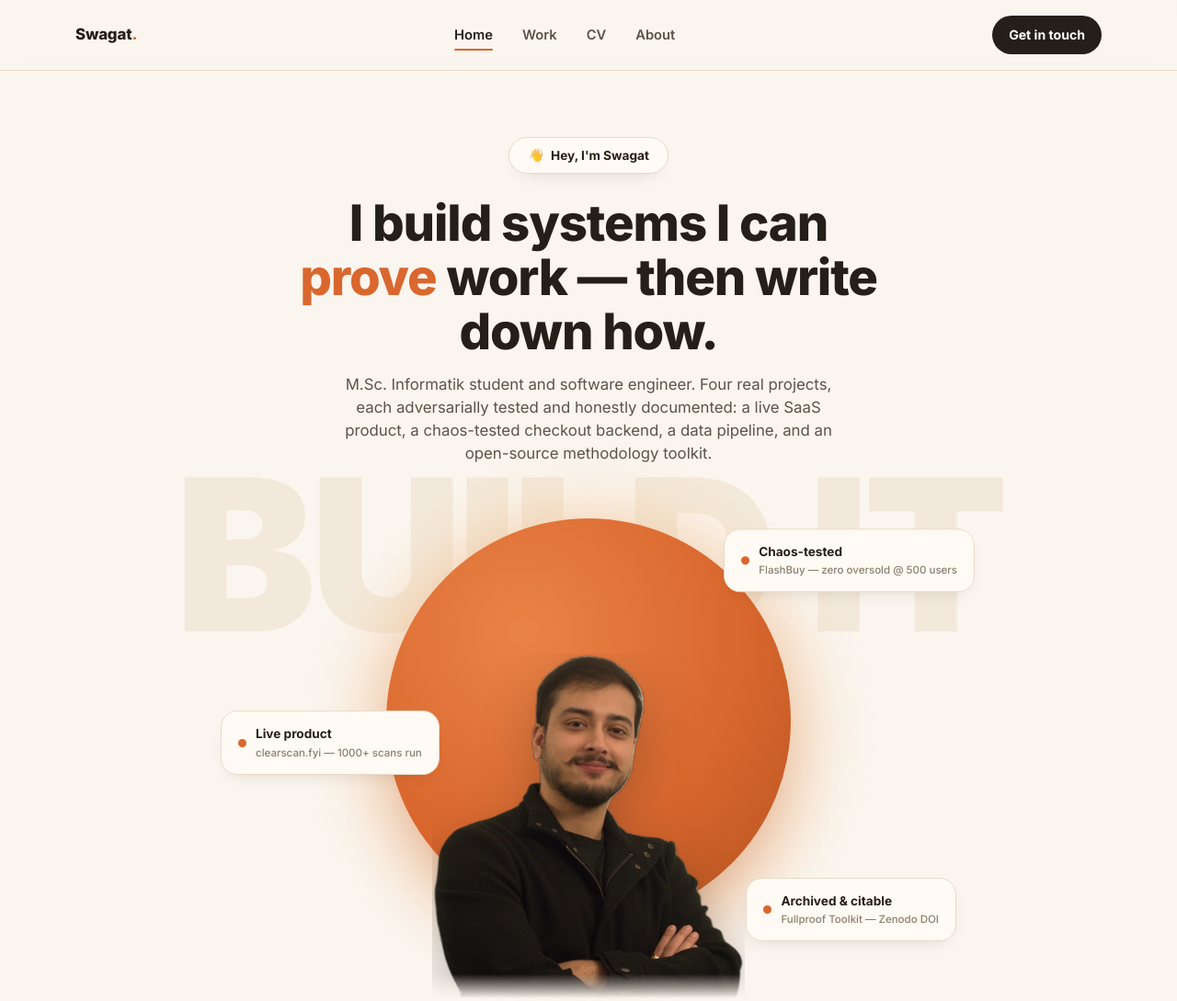
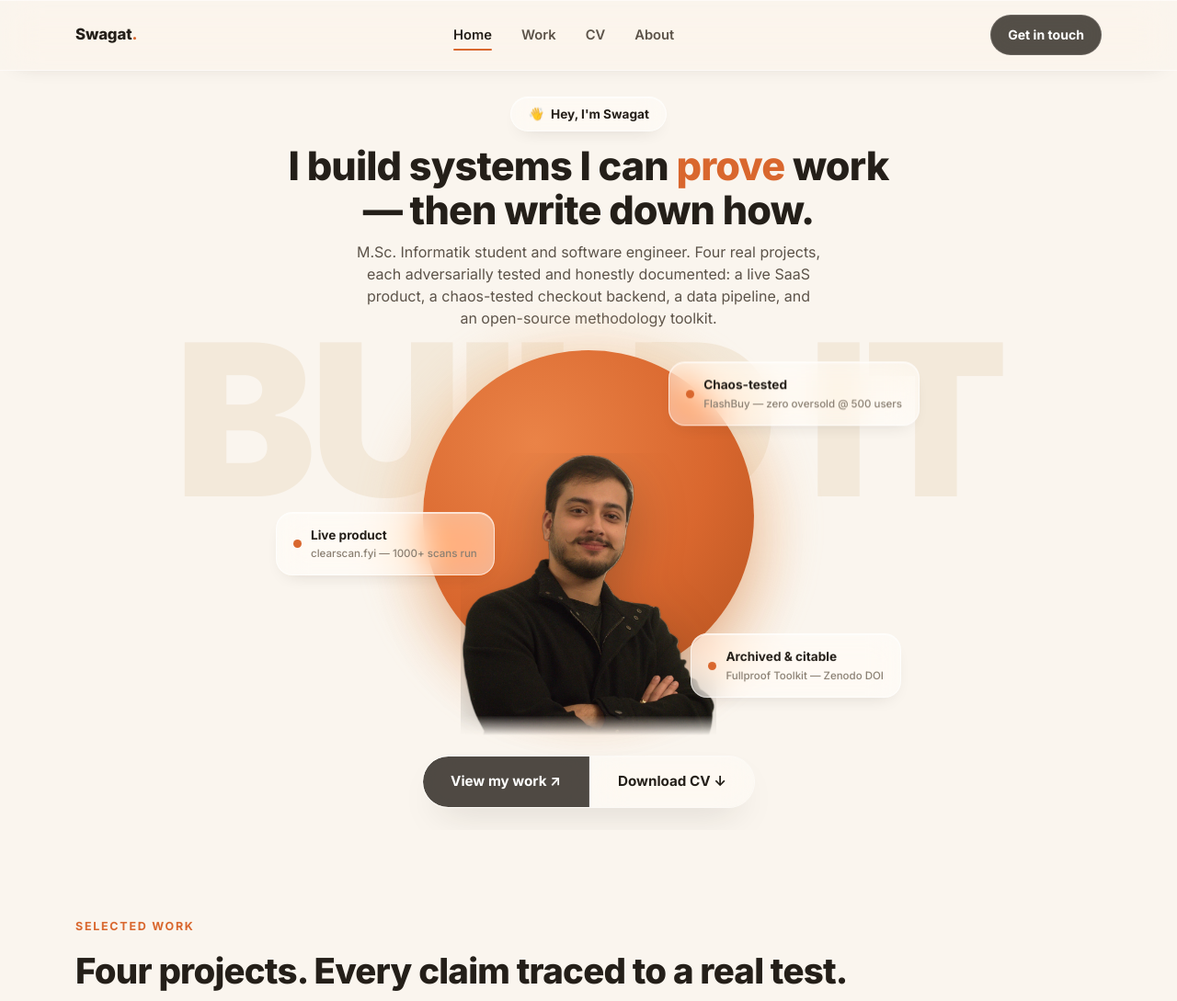
Before and after one commit to swagatskalita092/swagatskalita092.github.io, a plain HTML site: page index.html in a window 1280 px wide. Shown: the top 1089 px of the page at 92% size. Drawn offline with Linux system fonts and the light colour scheme.

Commit message:
Compress hero to fit above the fold; apply real glassmorphism to nav, badge, fact-cards, CTA pill

```diff
--- a/css/styles.css
+++ b/css/styles.css
@@ -18,6 +18,8 @@
   --accent-soft:#f6c89a;
   --glow:       #ffcf9e;
   --border:     #e7dbc9;
+  --ink-rgb:    36, 31, 25;
+  --accent-rgb: 217, 103, 46;
   --shadow:     0 18px 40px -20px rgba(36, 31, 25, 0.25);
   --shadow-sm:  0 8px 20px -12px rgba(36, 31, 25, 0.2);
   --radius-lg:  28px;
@@ -56,9 +58,11 @@ a { color: inherit; text-decoration: none; }
   position: sticky;
   top: 0;
   z-index: 50;
-  background: rgba(250, 245, 238, 0.86);
-  backdrop-filter: blur(10px);
-  border-bottom: 1px solid var(--border);
+  background: rgba(250, 245, 238, 0.55);
+  backdrop-filter: blur(20px) saturate(180%);
+  -webkit-backdrop-filter: blur(20px) saturate(180%);
+  border-bottom: 1px solid rgba(255, 255, 255, 0.5);
+  box-shadow: inset 0 1px 0 rgba(255, 255, 255, 0.6), 0 8px 24px -20px rgba(36, 31, 25, 0.3);
 }
 
 .site-nav .wrap {
@@ -109,7 +113,10 @@ a { color: inherit; text-decoration: none; }
   display: inline-flex;
   align-items: center;
   gap: 8px;
-  background: var(--ink);
+  background: rgba(var(--ink-rgb), 0.78);
+  backdrop-filter: blur(14px) saturate(160%);
+  -webkit-backdrop-filter: blur(14px) saturate(160%);
+  border: 1px solid rgba(255, 255, 255, 0.12);
   color: #fff;
   font-weight: 700;
   font-size: 0.88rem;
@@ -119,7 +126,7 @@ a { color: inherit; text-decoration: none; }
   white-space: nowrap;
 }
 
-.nav-cta:hover { background: var(--accent); transform: translateY(-1px); }
+.nav-cta:hover { background: rgba(var(--accent-rgb), 0.9); transform: translateY(-1px); }
 
 .nav-toggle {
   display: none;
@@ -194,7 +201,7 @@ a { color: inherit; text-decoration: none; }
 
 .hero {
   position: relative;
-  padding: 72px 0 40px;
+  padding: 28px 0 24px;
   overflow: hidden;
 }
 
@@ -228,14 +235,16 @@ a { color: inherit; text-decoration: none; }
   display: inline-flex;
   align-items: center;
   gap: 8px;
-  background: var(--surface);
-  border: 1px solid var(--border);
-  padding: 9px 20px;
+  background: rgba(255, 255, 255, 0.45);
+  backdrop-filter: blur(14px) saturate(180%);
+  -webkit-backdrop-filter: blur(14px) saturate(180%);
+  border: 1px solid rgba(255, 255, 255, 0.65);
+  padding: 8px 18px;
   border-radius: 999px;
   font-weight: 700;
   font-size: 0.85rem;
-  box-shadow: var(--shadow-sm);
-  margin-bottom: 24px;
+  box-shadow: inset 0 1px 0 rgba(255, 255, 255, 0.6), var(--shadow-sm);
+  margin-bottom: 14px;
 }
 
 .hero-intro-badge .wave { display: inline-block; animation: wave-hand 2.4s ease-in-out infinite; transform-origin: 70% 70%; }
@@ -249,35 +258,35 @@ a { color: inherit; text-decoration: none; }
 }
 
 .hero-headline-center {
-  font-size: clamp(2.2rem, 5vw, 3.4rem);
-  line-height: 1.08;
+  font-size: clamp(1.9rem, 4vw, 2.7rem);
+  line-height: 1.1;
   letter-spacing: -0.02em;
-  margin: 0 0 16px;
+  margin: 0 0 10px;
   font-weight: 800;
 }
 
 .hero-headline-center .accent { color: var(--accent); }
 
 .hero-lede-center {
-  font-size: 1.05rem;
+  font-size: 1rem;
   color: var(--ink-soft);
-  max-width: 52ch;
-  margin: 0 0 40px;
+  max-width: 50ch;
+  margin: 0 0 22px;
 }
 
 /* --- portrait stage: solid disc backdrop + cut-out photo --- */
 
 .hero-stage {
   position: relative;
-  width: 460px;
+  width: 380px;
   max-width: 100%;
-  margin: 0 auto 40px;
+  margin: 0 auto 22px;
 }
 
 .hero-visual {
   position: relative;
   width: 100%;
-  height: 540px;
+  height: 420px;
 }
 
 .hero-glow {
@@ -285,11 +294,11 @@ a { color: inherit; text-decoration: none; }
   top: 46%;
   left: 50%;
   transform: translate(-50%, -50%);
-  width: 560px;
-  height: 560px;
+  width: 460px;
+  height: 460px;
   border-radius: 50%;
   background: radial-gradient(circle, var(--glow) 0%, var(--accent-soft) 45%, transparent 72%);
-  filter: blur(18px);
+  filter: blur(16px);
   opacity: 0.7;
   animation: glow-pulse 6s ease-in-out infinite;
   z-index: 0;
@@ -302,11 +311,11 @@ a { color: inherit; text-decoration: none; }
 
 .hero-disc {
   position: absolute;
-  top: 44%;
+  top: 43%;
   left: 50%;
   transform: translate(-50%, -50%);
-  width: 440px;
-  height: 440px;
+  width: 360px;
+  height: 360px;
   border-radius: 50%;
   background: radial-gradient(circle at 34% 28%, #ea8347 0%, var(--accent) 55%, #b4521f 100%);
   box-shadow: 0 30px 70px -22px rgba(180, 79, 31, 0.45);
@@ -319,7 +328,7 @@ a { color: inherit; text-decoration: none; }
   bottom: 0;
   left: 50%;
   transform: translateX(-50%);
-  width: 340px;
+  width: 278px;
   height: auto;
   filter: drop-shadow(0 22px 28px rgba(36, 31, 25, 0.28));
   -webkit-mask-image: linear-gradient(to bottom, black 93%, transparent 100%);
@@ -348,10 +357,12 @@ a { color: inherit; text-decoration: none; }
 .fact-card {
   position: absolute;
   z-index: 3;
-  background: var(--surface);
-  border: 1px solid var(--border);
+  background: rgba(255, 255, 255, 0.5);
+  backdrop-filter: blur(16px) saturate(180%);
+  -webkit-backdrop-filter: blur(16px) saturate(180%);
+  border: 1px solid rgba(255, 255, 255, 0.65);
   border-radius: var(--radius-md);
-  box-shadow: var(--shadow-sm);
+  box-shadow: inset 0 1px 0 rgba(255, 255, 255, 0.6), var(--shadow-sm);
   padding: 14px 18px;
   display: flex;
   align-items: center;
@@ -378,9 +389,9 @@ a { color: inherit; text-decoration: none; }
   margin-top: 2px;
 }
 
-.fact-card.c1 { top: 42%; left: -170px; animation-delay: 0s; }
-.fact-card.c2 { top: 6%; right: -190px; animation-delay: 1.2s; }
-.fact-card.c3 { bottom: 10%; right: -170px; animation-delay: 2.4s; }
+.fact-card.c1 { top: 42%; left: -150px; animation-delay: 0s; }
+.fact-card.c2 { top: 4%; right: -170px; animation-delay: 1.2s; }
+.fact-card.c3 { bottom: 8%; right: -150px; animation-delay: 2.4s; }
 
 @keyframes float-card {
   0%, 100% { transform: translateY(0); }
@@ -394,8 +405,8 @@ a { color: inherit; text-decoration: none; }
   align-items: stretch;
   border-radius: 999px;
   overflow: hidden;
-  border: 1px solid rgba(36, 31, 25, 0.1);
-  box-shadow: var(--shadow-sm);
+  border: 1px solid rgba(255, 255, 255, 0.5);
+  box-shadow: inset 0 1px 0 rgba(255, 255, 255, 0.4), var(--shadow);
 }
 
 .cta-seg {
@@ -406,20 +417,24 @@ a { color: inherit; text-decoration: none; }
   font-weight: 700;
   font-size: 0.95rem;
   white-space: nowrap;
+  backdrop-filter: blur(18px) saturate(180%);
+  -webkit-backdrop-filter: blur(18px) saturate(180%);
   transition: background 0.2s ease, transform 0.2s ease, color 0.2s ease;
 }
 
-.cta-seg.solid { background: var(--ink); color: #fff; }
-.cta-seg.solid:hover { background: var(--accent); }
+.cta-seg.solid {
+  background: rgba(var(--ink-rgb), 0.8);
+  color: #fff;
+  border-right: 1px solid rgba(255, 255, 255, 0.1);
+}
+.cta-seg.solid:hover { background: rgba(var(--accent-rgb), 0.85); }
 
 .cta-seg.glass {
-  background: rgba(255, 255, 255, 0.5);
-  backdrop-filter: blur(16px) saturate(180%);
-  -webkit-backdrop-filter: blur(16px) saturate(180%);
+  background: rgba(255, 255, 255, 0.4);
   color: var(--ink);
-  border-left: 1px solid rgba(255, 255, 255, 0.7);
+  border-left: 1px solid rgba(255, 255, 255, 0.6);
 }
-.cta-seg.glass:hover { background: rgba(255, 255, 255, 0.8); }
+.cta-seg.glass:hover { background: rgba(255, 255, 255, 0.7); }
 
 @media (max-width: 980px) and (min-width: 641px) {
   .fact-card.c1 { left: -90px; }
```
